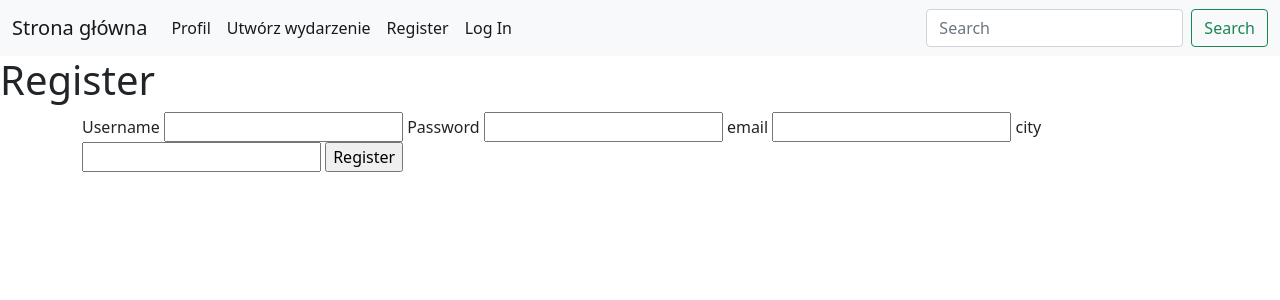
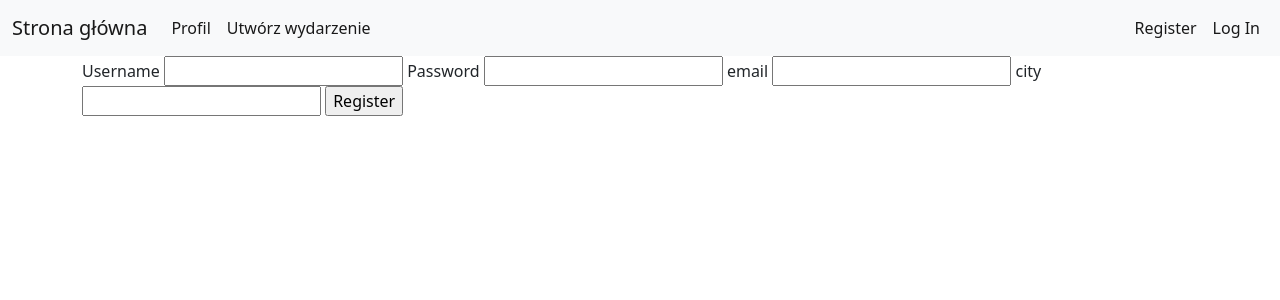
Before and after one commit to majajonez/BGL, a Flask app: page /auth/register in a window 1280 px wide. Shown: the top 300 px of the page. Run offline with Flask 2, Linux system fonts and the light colour scheme; some libraries are stand-ins or nearby versions.

Commit message:
usunięcie wyszukiwania

```diff
--- a/flaskr/templates/base.html
+++ b/flaskr/templates/base.html
@@ -4,7 +4,6 @@
   <head>
     <meta charset="utf-8">
     <meta name="viewport" content="width=device-width, initial-scale=1, shrink-to-fit=no">
-
 
     <title>Board Games Lovers</title>
   </head>
@@ -23,28 +22,24 @@
           <li class="nav-item">
             <a class="nav-link active" href="event">Utwórz wydarzenie</a>
           </li>
-<!--          <li class="nav-item">-->
-<!--            <a class="nav-link active" href="#" tabindex="-1" aria-disabled="true">Wyloguj</a>-->
-<!--          </li>-->
-          {% if g.user %}
+        </ul>
+        <form class="d-flex">
+          <ul class="navbar-nav me-auto mb-2 mb-lg-0">
+            {% if g.user %}
             <li class="nav-item"><span class="nav-link">Witaj, {{ g.user.login }}</span></li>
             <li class="nav-item"><a class="nav-link active" tabindex="-1" href="{{ url_for('auth.logout') }}">Log Out</a></li>
           {% else %}
             <li class="nav-item"><a class="nav-link active" tabindex="-1" href="{{ url_for('auth.register') }}">Register</a></li>
             <li class="nav-item"><a class="nav-link active" tabindex="-1" href="{{ url_for('auth.login') }}">Log In</a></li>
           {% endif %}
-        </ul>
-        <form class="d-flex">
-          <input class="form-control me-2" type="search" placeholder="Search">
-          <button class="btn btn-outline-success" type="submit">Search</button>
+          </ul>
         </form>
       </div>
     </div>
   </nav>
+
 <section class="content">
-  <header>
-    {% block header %}{% endblock %}
-  </header>
+
   {% for message in get_flashed_messages() %}
     <div class="flash">{{ message }}</div>
   {% endfor %}
@@ -53,5 +48,4 @@
   <script src="https://cdn.jsdelivr.net/npm/jquery/dist/jquery.min.js"></script>
     <script src="https://cdn.jsdelivr.net/npm/semantic-ui@2.4.2/dist/semantic.min.js"></script>
 
-</div>
   </body>
```
